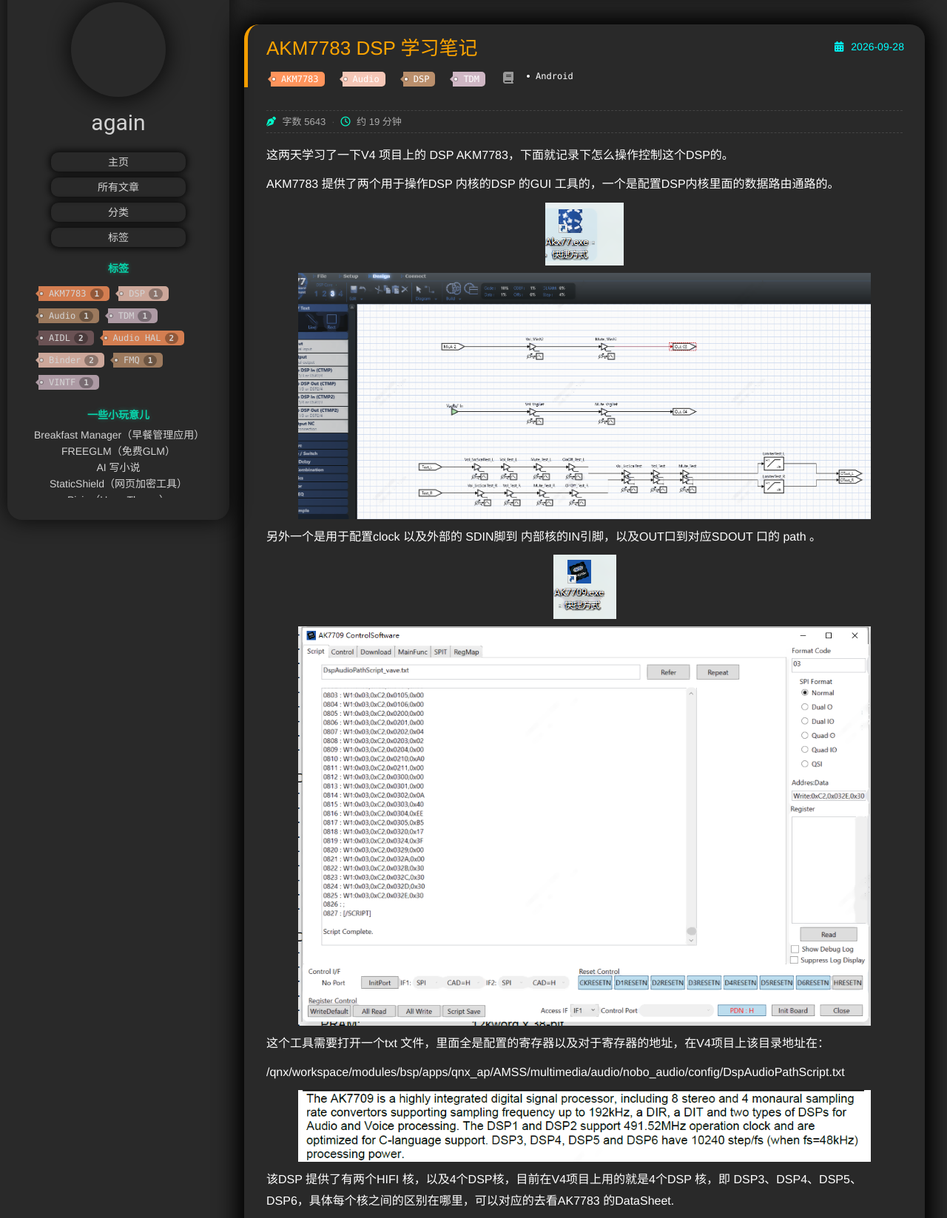
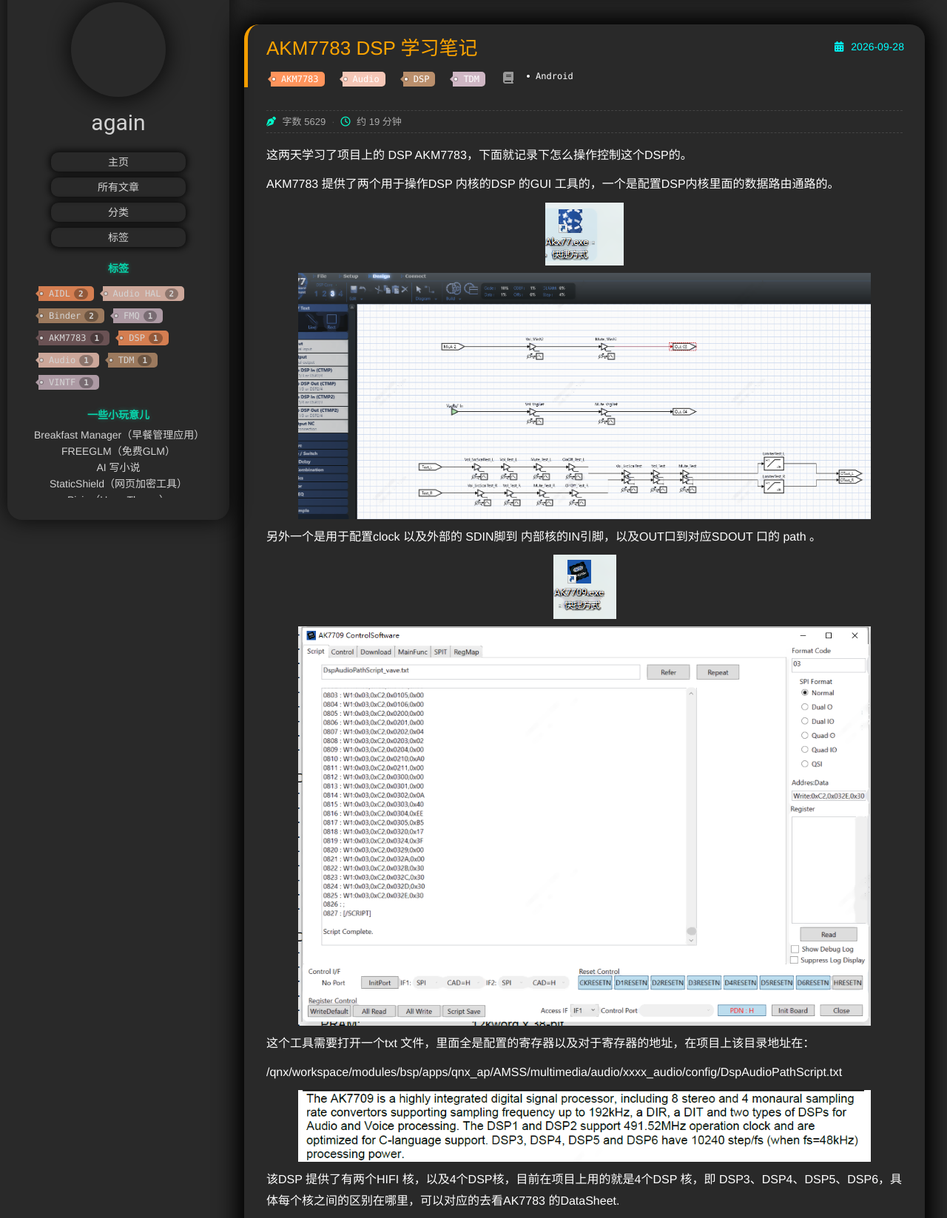
Before and after one commit to Chuan-again/Chuan-again.github.io, a plain HTML site: page 2026/09/28/AKM DSP 学习/index.html in a window 1280 px wide. Shown: the part 77-1724 px from the top of the page at 74% size. Drawn offline with nearby package versions, Linux system fonts and the light colour scheme; some packages are replaced by stand-ins of ours; a script that the page names is missing.

Commit message:
Site updated: 2026-09-29 15:10:32

```diff
--- a/2026/09/28/AKM DSP 学习/index.html
+++ b/2026/09/28/AKM DSP 学习/index.html
@@ -8,12 +8,12 @@
 
 
   <meta name="viewport" content="width=device-width, initial-scale=1, maximum-scale=1">
-  <meta name="description" content="这两天学习了一下V4 项目上的 DSP AKM7783，下面就记录下怎么操作控制这个DSP的。 AKM7783 提供了两个用于操作DSP 内核的DSP 的GUI 工具的，一个是配置DSP内核里面的数据路由通路的。   另外一个是用于配置clock 以及外部的 SDIN脚到 内部核的IN引脚，以及OUT口到对应SDOUT 口的 path 。   这个工具需要打开一个txt 文件，里面全是配置的寄存器">
+  <meta name="description" content="这两天学习了项目上的 DSP AKM7783，下面就记录下怎么操作控制这个DSP的。 AKM7783 提供了两个用于操作DSP 内核的DSP 的GUI 工具的，一个是配置DSP内核里面的数据路由通路的。   另外一个是用于配置clock 以及外部的 SDIN脚到 内部核的IN引脚，以及OUT口到对应SDOUT 口的 path 。   这个工具需要打开一个txt 文件，里面全是配置的寄存器以及对于寄">
 <meta property="og:type" content="article">
 <meta property="og:title" content="AKM7783 DSP 学习笔记">
 <meta property="og:url" content="http://example.com/2026/09/28/AKM%20DSP%20%E5%AD%A6%E4%B9%A0/index.html">
 <meta property="og:site_name" content="Hexo">
-<meta property="og:description" content="这两天学习了一下V4 项目上的 DSP AKM7783，下面就记录下怎么操作控制这个DSP的。 AKM7783 提供了两个用于操作DSP 内核的DSP 的GUI 工具的，一个是配置DSP内核里面的数据路由通路的。   另外一个是用于配置clock 以及外部的 SDIN脚到 内部核的IN引脚，以及OUT口到对应SDOUT 口的 path 。   这个工具需要打开一个txt 文件，里面全是配置的寄存器">
+<meta property="og:description" content="这两天学习了项目上的 DSP AKM7783，下面就记录下怎么操作控制这个DSP的。 AKM7783 提供了两个用于操作DSP 内核的DSP 的GUI 工具的，一个是配置DSP内核里面的数据路由通路的。   另外一个是用于配置clock 以及外部的 SDIN脚到 内部核的IN引脚，以及OUT口到对应SDOUT 口的 path 。   这个工具需要打开一个txt 文件，里面全是配置的寄存器以及对于寄">
 <meta property="og:locale" content="zh_CN">
 <meta property="og:image" content="http://example.com/images/assets/001.png">
 <meta property="og:image" content="http://example.com/images/assets/002.png">
@@ -77,7 +77,7 @@
 <meta property="og:image" content="http://example.com/images/assets/060.png">
 <meta property="og:image" content="http://example.com/images/assets/061.png">
 <meta property="article:published_time" content="2026-09-28T10:16:38.000Z">
-<meta property="article:modified_time" content="2026-09-28T10:16:38.470Z">
+<meta property="article:modified_time" content="2026-09-29T07:06:41.895Z">
 <meta property="article:author" content="again">
 <meta property="article:tag" content="AKM7783">
 <meta property="article:tag" content="DSP">
@@ -138,21 +138,21 @@
 			<h2 class="left-block-title">标签</h2>
 			<div class="widget tagcloud" id="js-tagcloud">
 
-					<a href="/tags/AKM7783/" class="color1">AKM7783<span class="tag-count">1</span></a>
+					<a href="/tags/AIDL/" class="color1">AIDL<span class="tag-count">2</span></a>
 
-					<a href="/tags/DSP/" class="color2">DSP<span class="tag-count">1</span></a>
+					<a href="/tags/Audio-HAL/" class="color2">Audio HAL<span class="tag-count">2</span></a>
 
-					<a href="/tags/Audio/" class="color3">Audio<span class="tag-count">1</span></a>
+					<a href="/tags/Binder/" class="color3">Binder<span class="tag-count">2</span></a>
 
-					<a href="/tags/TDM/" class="color4">TDM<span class="tag-count">1</span></a>
+					<a href="/tags/FMQ/" class="color4">FMQ<span class="tag-count">1</span></a>
 
-					<a href="/tags/AIDL/" class="color5">AIDL<span class="tag-count">2</span></a>
+					<a href="/tags/AKM7783/" class="color5">AKM7783<span class="tag-count">1</span></a>
 
-					<a href="/tags/Audio-HAL/" class="color1">Audio HAL<span class="tag-count">2</span></a>
+					<a href="/tags/DSP/" class="color1">DSP<span class="tag-count">1</span></a>
 
-					<a href="/tags/Binder/" class="color2">Binder<span class="tag-count">2</span></a>
+					<a href="/tags/Audio/" class="color2">Audio<span class="tag-count">1</span></a>
 
-					<a href="/tags/FMQ/" class="color3">FMQ<span class="tag-count">1</span></a>
+					<a href="/tags/TDM/" class="color3">TDM<span class="tag-count">1</span></a>
 
 					<a href="/tags/VINTF/" class="color4">VINTF<span class="tag-count">1</span></a>
 
@@ -284,26 +284,26 @@
 
 
 
-    <div class="post-meta-extra"><span><i class="fa-solid fa-pen-nib"></i> 字数 5643</span><span class="dot">·</span><span><i class="fa-regular fa-clock"></i> 约 19 分钟</span></div>
+    <div class="post-meta-extra"><span><i class="fa-solid fa-pen-nib"></i> 字数 5629</span><span class="dot">·</span><span><i class="fa-regular fa-clock"></i> 约 19 分钟</span></div>
 
 
 
 
     <div class="article-entry" itemprop="articleBody">
 
-        <p>这两天学习了一下V4 项目上的 DSP AKM7783，下面就记录下怎么操作控制这个DSP的。</p>
+        <p>这两天学习了项目上的 DSP AKM7783，下面就记录下怎么操作控制这个DSP的。</p>
 <p>AKM7783 提供了两个用于操作DSP 内核的DSP 的GUI 工具的，一个是配置DSP内核里面的数据路由通路的。</p>
 <p><img src="/images/assets/001.png"></p>
 <p><img src="/images/assets/002.png"></p>
 <p>另外一个是用于配置clock 以及外部的 SDIN脚到 内部核的IN引脚，以及OUT口到对应SDOUT 口的 path 。</p>
 <p><img src="/images/assets/003.png"></p>
 <p><img src="/images/assets/004.png"></p>
-<p>这个工具需要打开一个txt 文件，里面全是配置的寄存器以及对于寄存器的地址，在V4项目上该目录地址在：</p>
-<p>&#x2F;qnx&#x2F;workspace&#x2F;modules&#x2F;bsp&#x2F;apps&#x2F;qnx_ap&#x2F;AMSS&#x2F;multimedia&#x2F;audio&#x2F;nobo_audio&#x2F;config&#x2F;DspAudioPathScript.txt</p>
+<p>这个工具需要打开一个txt 文件，里面全是配置的寄存器以及对于寄存器的地址，在项目上该目录地址在：</p>
+<p>&#x2F;qnx&#x2F;workspace&#x2F;modules&#x2F;bsp&#x2F;apps&#x2F;qnx_ap&#x2F;AMSS&#x2F;multimedia&#x2F;audio&#x2F;xxxx_audio&#x2F;config&#x2F;DspAudioPathScript.txt</p>
 <p><img src="/images/assets/005.png"></p>
-<p>该DSP 提供了有两个HIFI 核，以及4个DSP核，目前在V4项目上用的就是4个DSP 核，即 DSP3、DSP4、DSP5、DSP6，具体每个核之间的区别在哪里，可以对应的去看AK7783 的DataSheet.</p>
+<p>该DSP 提供了有两个HIFI 核，以及4个DSP核，目前在项目上用的就是4个DSP 核，即 DSP3、DSP4、DSP5、DSP6，具体每个核之间的区别在哪里，可以对应的去看AK7783 的DataSheet.</p>
 <p><img src="/images/assets/006.png"></p>
-<p>这个图就是7783 的整体架构图，在V4项目上就用到了在框里面圈起来的内核。</p>
+<p>这个图就是7783 的整体架构图，在项目上就用到了在框里面圈起来的内核。</p>
 <p>需要提示一点的是很重要的一点，后续我们提到的像 SDIN1,SDOUT1 它在芯片上都是有对应的输入输出端口的</p>
 <p><img src="/images/assets/007.png"></p>
 <p><img src="/images/assets/008.png"></p>
@@ -312,7 +312,7 @@
 <p>以及对应的时钟线，这个在我们下面的clock 配置也是比较重要的。</p>
 <p>当然还有其它比较重要的端口，目前我们先关注这几个后面遇到了再做详细的记录。</p>
 <p><img src="/images/assets/010.png"></p>
-<p>目前V4上面是采用的是外部时钟的方式，来供给DSP 进行工作，然后生成对应的 BICKx (x&#x3D;A~H) 参考时钟，这个在SDIN 引脚配置的时候会很重要。</p>
+<p>目前项目上面是采用的是外部时钟的方式，来供给DSP 进行工作，然后生成对应的 BICKx (x&#x3D;A~H) 参考时钟，这个在SDIN 引脚配置的时候会很重要。</p>
 <p>系统时钟设置：</p>
 <p><img src="/images/assets/011.png"></p>
 <p><img src="/images/assets/012.png"></p>
@@ -342,7 +342,7 @@
 <p>AHCLK &#x3D; 98.304 MHZ <strong>SDGCLK &#x3D; 49.152 MHZ</strong></p>
 <p><img src="/images/assets/022.png"></p>
 <p><strong>上面的PLL mode setting 就是在进行倍频的设置，将我输入给到XTI 的frequency 倍频到491.52MHZ 对应设置PLM、PLN 的值，对应的就是mode 9</strong></p>
-<p>下面直接记录一下这个clock 对应的配置，GUI 该怎么配置，对应到V4项目上是怎么使用的。</p>
+<p>下面直接记录一下这个clock 对应的配置，GUI 该怎么配置，对应到项目上是怎么使用的。</p>
 <p><img src="/images/assets/023.png"></p>
 <p>SYNC1 的时钟：</p>
 <p><img src="/images/assets/024.png"></p>
@@ -354,7 +354,7 @@
 <p><img src="/images/assets/026.png"></p>
 <p><img src="/images/assets/027.png"></p>
 <p>这里就是在选择SDIN1 的输入时钟的选择 它选择了 LR&#x2F;BICKA，就表示SDIN1 的数据上可以传输 TDM16 32bit 48k 的数据了</p>
-<p>SDIN1 在V4项目上前6个slot 用来做为Digital MIC 的输入了，其它slot没有使用。</p>
+<p>SDIN1 在项目上前6个slot 用来做为Digital MIC 的输入了，其它slot没有使用。</p>
 <p>SYNC2 的时钟：</p>
 <p><img src="/images/assets/028.png"></p>
 <p>SYNC2 的时钟(48k) &#x3D; <strong>(SDGCLK)49.152 MHZ</strong>÷ 1&#x2F;16 ÷ 64fs</p>
@@ -427,8 +427,8 @@
 <p>编译手顺：</p>
 <p><img src="/images/assets/061.png"></p>
 <p>把生成的这个ExternalAmp_Panoramic20ch 替换到 qnx&#x2F;workspace&#x2F;modules&#x2F;tuningForAudio&#x2F;4.0&#x2F;base&#x2F;ExternalAmp_Panoramic20ch 然后直接make ,会生成 ExternalAmp_Panoramic20ch_Base.json ExternalAmp_Panoramic20ch_Data.h 这两个文件，然后把这两个文件分别替换到以下对应的目录下：</p>
-<p>qnx&#x2F;workspace&#x2F;modules&#x2F;bsp&#x2F;apps&#x2F;qnx_ap&#x2F;AMSS&#x2F;multimedia&#x2F;audio&#x2F;nobo_audio&#x2F;extaudiodriver&#x2F;config&#x2F;tuning&#x2F;ExternalAmp_Panoramic20ch_Base.json</p>
-<p>qnx&#x2F;workspace&#x2F;modules&#x2F;bsp&#x2F;apps&#x2F;qnx_ap&#x2F;AMSS&#x2F;multimedia&#x2F;audio&#x2F;nobo_audio&#x2F;extaudiodriver&#x2F;modules&#x2F;hardware_driver&#x2F;dsp_driver&#x2F;RamData&#x2F;inc&#x2F;ExternalAmp_Panoramic20ch_Data.h</p>
+<p>qnx&#x2F;workspace&#x2F;modules&#x2F;bsp&#x2F;apps&#x2F;qnx_ap&#x2F;AMSS&#x2F;multimedia&#x2F;audio&#x2F;XXXX_audio&#x2F;extaudiodriver&#x2F;config&#x2F;tuning&#x2F;ExternalAmp_Panoramic20ch_Base.json</p>
+<p>qnx&#x2F;workspace&#x2F;modules&#x2F;bsp&#x2F;apps&#x2F;qnx_ap&#x2F;AMSS&#x2F;multimedia&#x2F;audio&#x2F;XXXX_audio&#x2F;extaudiodriver&#x2F;modules&#x2F;hardware_driver&#x2F;dsp_driver&#x2F;RamData&#x2F;inc&#x2F;ExternalAmp_Panoramic20ch_Data.h</p>
 
 
     </div>
```
Also changed, not shown: 2026/09/10/理解aidl-在audio-FW-HAL中的应用/index.html (+8 -8 lines), 2026/09/11/车载音频知识笔记-AIDL服务与VINTF机制/index.html (+8 -8 lines), archives/2026/09/index.html (+8 -8 lines), archives/2026/index.html (+8 -8 lines), archives/index.html (+8 -8 lines), categories/Android/index.html (+8 -8 lines), categories/index.html (+8 -8 lines), index.html (+18 -18 lines), search.xml (+1 -1 lines), tags/AIDL/index.html (+8 -8 lines), tags/AKM7783/index.html (+8 -8 lines), tags/Audio-HAL/index.html (+8 -8 lines), tags/Audio/index.html (+8 -8 lines), tags/Binder/index.html (+8 -8 lines), 5 more files.
